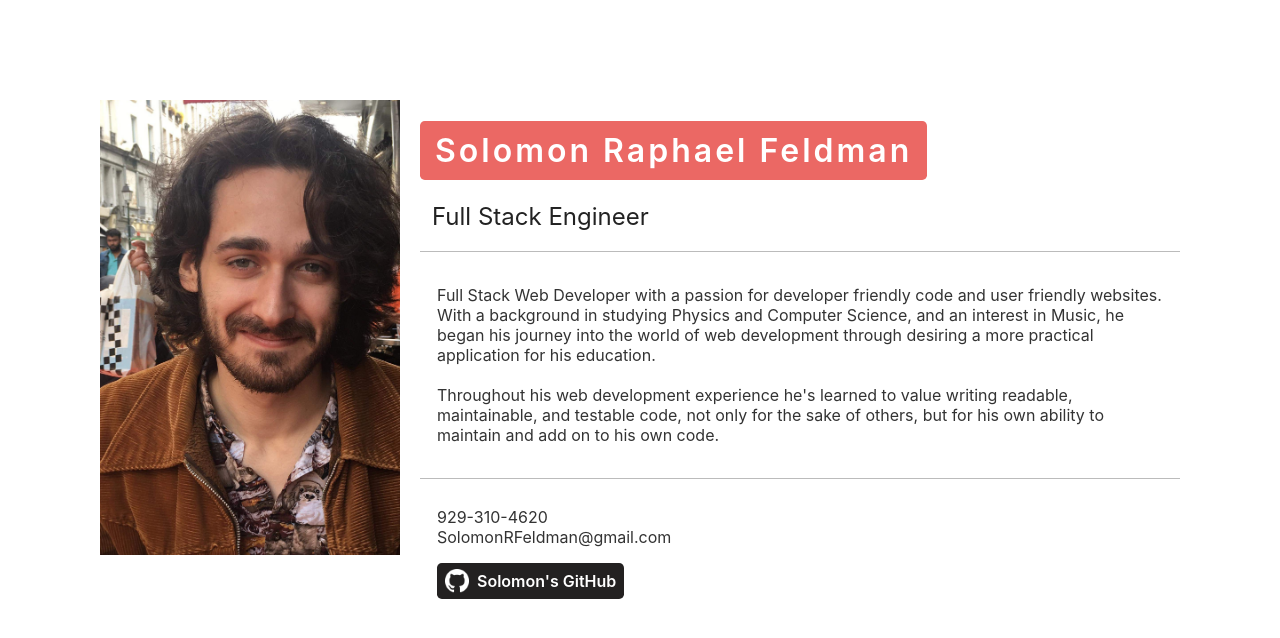
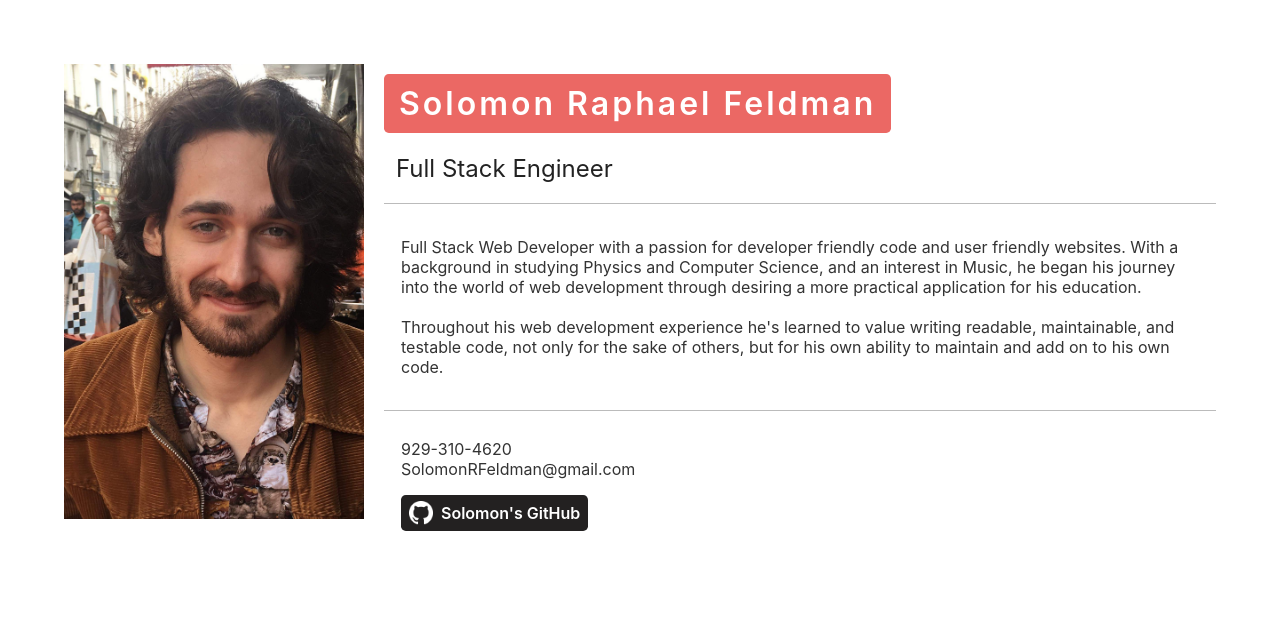
Before and after one commit to SolomonRFeldman/solomon-r-feldman-portfolio, a React (Create React App) app: page / in a window 1280 px wide. Shown: the top 638 px of the page. Built offline with nearby package versions, Linux system fonts and the light colour scheme.

Commit message:
enables smaller screen friendly UI shifting

```diff
--- a/src/App.css
+++ b/src/App.css
@@ -1,5 +1,5 @@
 .App {
-  padding-top: 100px;
-  padding-left: 100px;
-  padding-right: 100px;
+  padding-top: 5%;
+  padding-left: 5%;
+  padding-right: 5%;
 }
--- a/src/components/Profile.css
+++ b/src/components/Profile.css
@@ -1,11 +1,33 @@
+@media only screen and (min-width: 1024px) {
   .Profile {
     display: grid;
     grid-template-columns: 300px 20px auto;
+    grid-template-rows: 70px auto;
   }
 
   .Profile-name-container {
     grid-column-start: 3;
     grid-column-end: 4;
+  }
+
+  .Profile-bio-container {
+    grid-column-start: 3;
+    grid-column-end: 4;
+    grid-row-start: 2;
+    grid-row-end: 2;
+  }
+}
+
+@media only screen and (max-width: 1023px) {
+  .Profile {
+    display: grid;
+    grid-template-columns: none;
+    grid-template-rows: auto 455px auto;
+  }
+  .Profile-name-container {
+    grid-row-start: 1;
+    grid-row-end: 1;
+  }
 }
 
 .Profile-name {
@@ -20,6 +42,7 @@
   padding-bottom: 10px;
   padding-left: 15px;
   padding-right: 15px;
+  margin-top: 10px;
 }
 
 .Profile-title {
--- a/src/components/Profile.jsx
+++ b/src/components/Profile.jsx
@@ -7,6 +7,8 @@ export default function Profile(props) {
       <img className='Profile-picture' alt='Profile' width="300" src='../profile_picture.png' />
       <div className='Profile-name-container'>
         <h1 className='Profile-name'>Solomon Raphael Feldman</h1>
+      </div>
+      <div className='Profile-bio-container'>
         <h2 className='Profile-title'>Full Stack Engineer</h2>
         <hr className='Profile-horizontal-rule'/>
         <p className='Profile-bio'>
```
Lines whose indentation alone changed are shown as unchanged.
